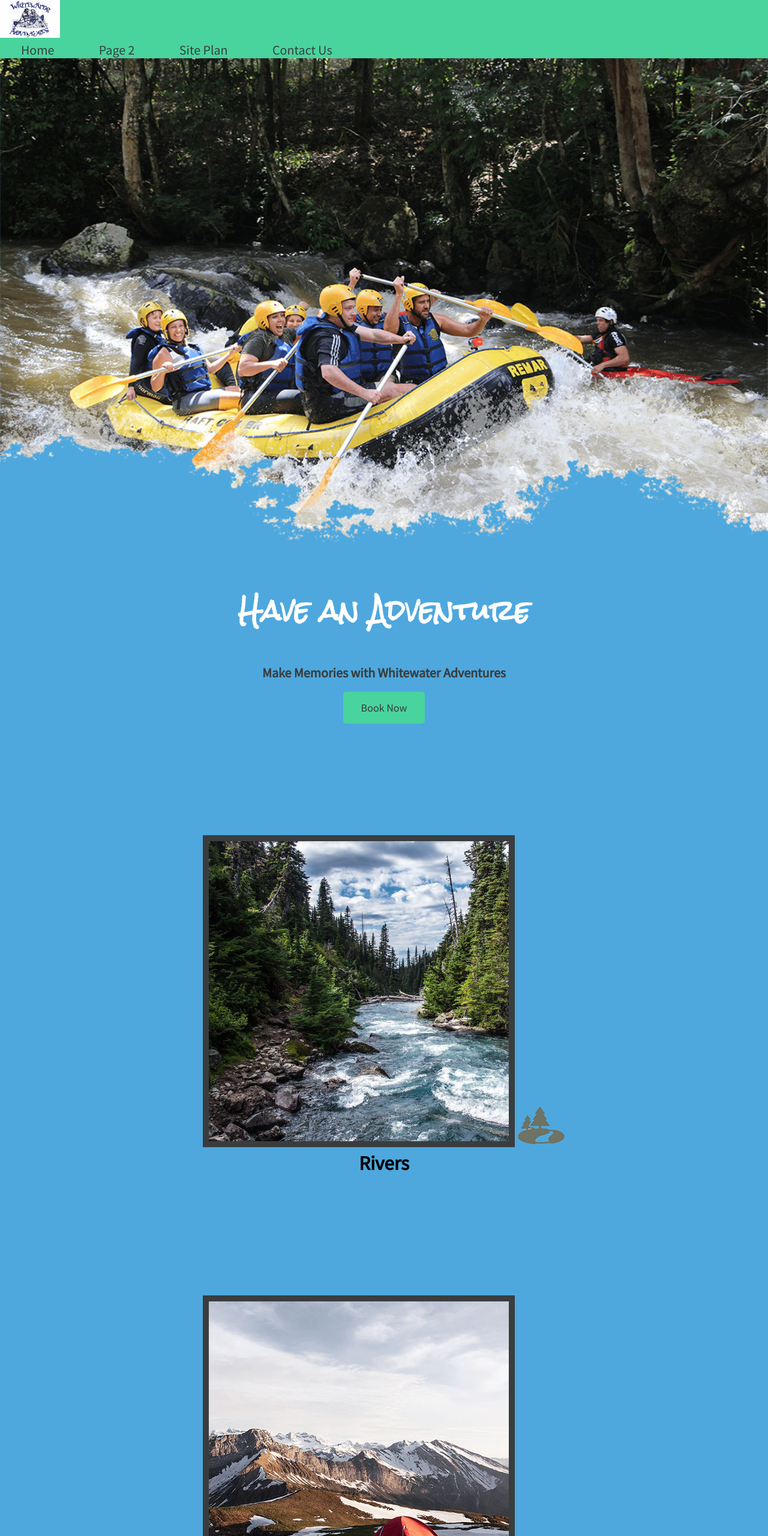
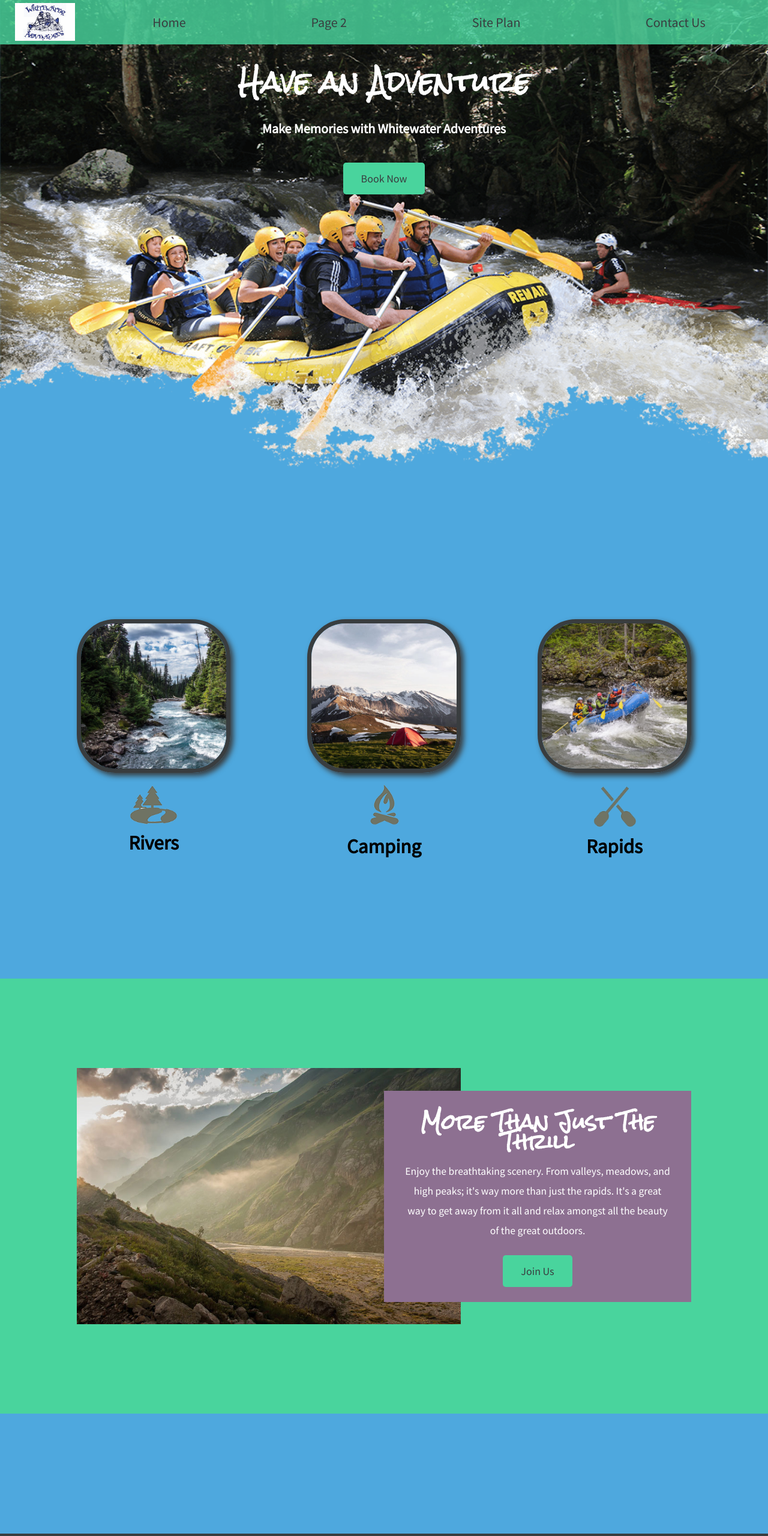
Before and after one commit to catsanddo/wdd130, a plain HTML site: page wwr/index.html in a window 1280 px wide. Shown: the top 2560 px of the page at 60% size. Drawn offline with Linux system fonts and the light colour scheme.

Commit message:
Finalize HomePage CSS

```diff
--- a/wwr/styles/style.css
+++ b/wwr/styles/style.css
@@ -1,8 +1,9 @@
 @import url('https://fonts.googleapis.com/css2?family=Rock+Salt&family=Source+Sans+Pro:ital@0;1&display=swap');
 
 :root {
-    --primary-color: #4EA8DE   ;
-    --secondary-color: #49D49D ;
+    --primary-color: #4EA8DE;
+    --secondary-color: #49D49D;
+    --secondary-color-transparent: #49D49DD0;
     --accent1-color: #393D3F;
     --accent2-color: #8d7091;
 }
@@ -20,12 +21,20 @@ h2 {
 }
 
 header {
-    background-color: var(--secondary-color);
+    background-color: var(--secondary-color-transparent);
+    display: grid;
+    grid-template-columns: 150px auto;
 }
 
 #content {
     max-width: 1600px;
     margin: 0 auto;
+}
+
+nav {
+    display: flex;
+    justify-content: space-around;
+    align-items: center;
 }
 
 nav a {
@@ -40,8 +49,36 @@ nav a:hover {
     color: white;
 }
 
+#hero {
+    display: grid;
+    grid-template-columns: 1fr 3fr 1fr;
+    margin-top: -100px;
+}
+
+#hero-box {
+    grid-column: 1/-1;
+    grid-row: 1/3;
+    z-index: -1;
+}
+
+#hero-img {
+    width: 100%;
+}
+
+#hero-msg {
+    grid-column: 2/3;
+    grid-row: 1/2;
+    margin-top: 100px;
+}
+
 #hero-msg h1, #hero-msg h4 {
     text-align: center;
+    color: white;
+}
+
+#hero-msg h4 {
+    margin-top: -25px;
+    padding-bottom: 25px;
 }
 
 .button-box {
@@ -59,6 +96,8 @@ main section img {
 #background {
     height: 725px;
     background-color: var(--secondary-color);
+    grid-column: 1/11;
+    grid-row: 4/9;
 }
 
 .book, .join {
@@ -80,6 +119,8 @@ main section img {
     background-color: var(--accent2-color);
     line-height: 1.5em;
     padding: 35px;
+    grid-column: 6/10;
+    grid-row: 6/7;
 }
 
 .msg h2 {
@@ -98,6 +139,9 @@ footer {
     color: lightgray;
     padding: 25px 50px;
     margin-top: 200px;
+    display: flex;
+    justify-content: space-around;
+    align-items: center;
 }
 
 footer p {
@@ -121,6 +165,11 @@ footer .social img {
     padding-top: 15px;
 }
 
+.home-grid {
+    display: grid;
+    grid-template-columns: repeat(10, 1fr);
+}
+
 .home-title {
     color: white;
     font-family: "Rock Salt", "Brush Script MT", cursive;
@@ -129,7 +178,7 @@ footer .social img {
 }
 
 h4 {
-    color: var(--accent1-color);
+    color: var(--accent2-color);
 }
 
 .logo {
@@ -138,14 +187,48 @@ h4 {
 
 #logo-link {
     padding-top: 5px;
+    justify-self: center;
+    align-self: center;
 }
 
 .rivers-card, .camping-card, .rapids-card {
     margin: 200px 0;
 }
 
+.rivers-card {
+    grid-column: 2/4;
+    grid-row: 2/3;
+}
+
+.camping-card {
+    grid-column: 5/7;
+    grid-row: 2/3;
+}
+
+.rapids-card {
+    grid-column: 8/10;
+    grid-row: 2/3;
+}
+
 .card-img {
-    border: 10px solid var(--accent1-color);
+    border: 7px solid var(--accent1-color);
+    border-radius: 25%;
+    transition: transform .5s;
+    box-shadow: 5px 5px 10px var(--accent1-color);
+}
+
+.card-img:hover {
+    opacity: .8;
+    transform: scale(1.1);
+}
+
+.card-img, .mountains {
+    width: 100%;
+}
+
+.mountains {
+    grid-column: 2/7;
+    grid-row: 5/8
 }
 
 .icon {
@@ -153,6 +236,44 @@ h4 {
     padding-top: 10px;
 }
 
-#hero-img {
-    width: 100%;
+@media screen and (max-width: 900px) {
+    #hero, .home-grid {
+        display: block;
+        height: auto;
+    }
+    nav, footer {
+        flex-direction: column;
+    }
+    nav a {
+        display: block;
+        padding: 15px;
+    }
+    #hero {
+        margin-top: 0;
+    }
+    #hero-msg {
+        margin-top: 0;
+    }
+    #hero-msg h4 {
+        display: none;
+    }
+    .home-title {
+        font-size: 25px;
+        color: #6f7364;
+    }
+    .rivers-card, .camping-card, .rapids-card {
+        margin: 50px auto;
+        width: 60%;
+    }
+    #background {
+        display: none;
+    }
+    .mountains, .msg {
+        width: 80%;
+        display: block;
+        margin: 0 auto;
+    }
+    footer {
+        margin-top: 25px;
+    }
 }
```
